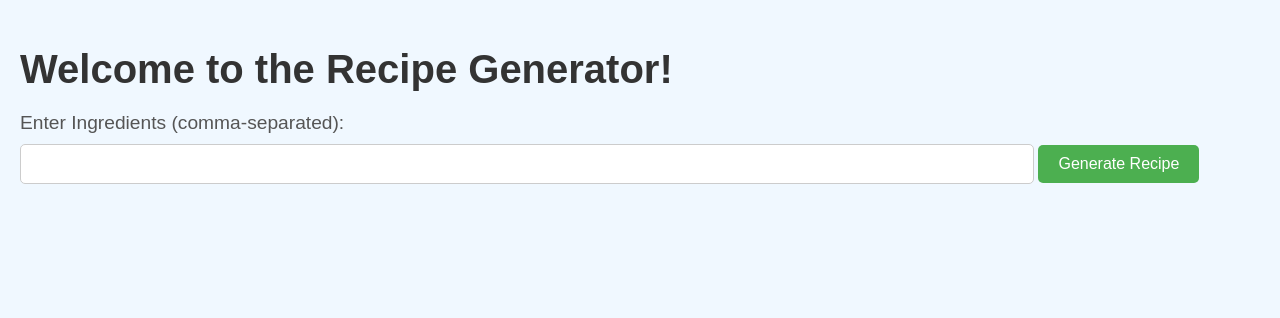
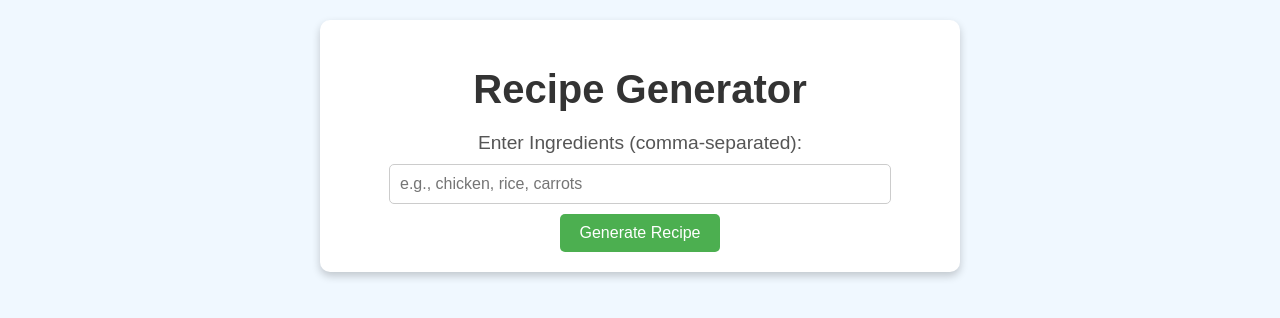
Before and after one commit to Blalze/cooking-website, a Flask app: page / in a window 1280 px wide. Shown: the top 318 px of the page. Run offline with Flask 3, Linux system fonts and the light colour scheme.

Commit message:
Update index.html

```diff
--- a/templates/index.html
+++ b/templates/index.html
@@ -7,11 +7,19 @@
     <link rel="stylesheet" type="text/css" href="{{ url_for('static', filename='style.css') }}">
 </head>
 <body>
-    <h1>Welcome to the Recipe Generator!</h1>
-    <form action="/generate" method="post">
-        <label for="ingredients">Enter Ingredients (comma-separated):</label>
-        <input type="text" id="ingredients" name="ingredients" required>
-        <button type="submit">Generate Recipe</button>
-    </form>
+    <div class="container">
+        <h1>Recipe Generator</h1>
+        <form action="/generate" method="post">
+            <label for="ingredients">Enter Ingredients (comma-separated):</label>
+            <input type="text" id="ingredients" name="ingredients" placeholder="e.g., chicken, rice, carrots" required>
+            <button type="submit">Generate Recipe</button>
+        </form>
+        {% if recipe %}
+        <div class="recipe">
+            <h2>Your Recipe:</h2>
+            <p>{{ recipe }}</p>
+        </div>
+        {% endif %}
+    </div>
 </body>
 </html>
```
